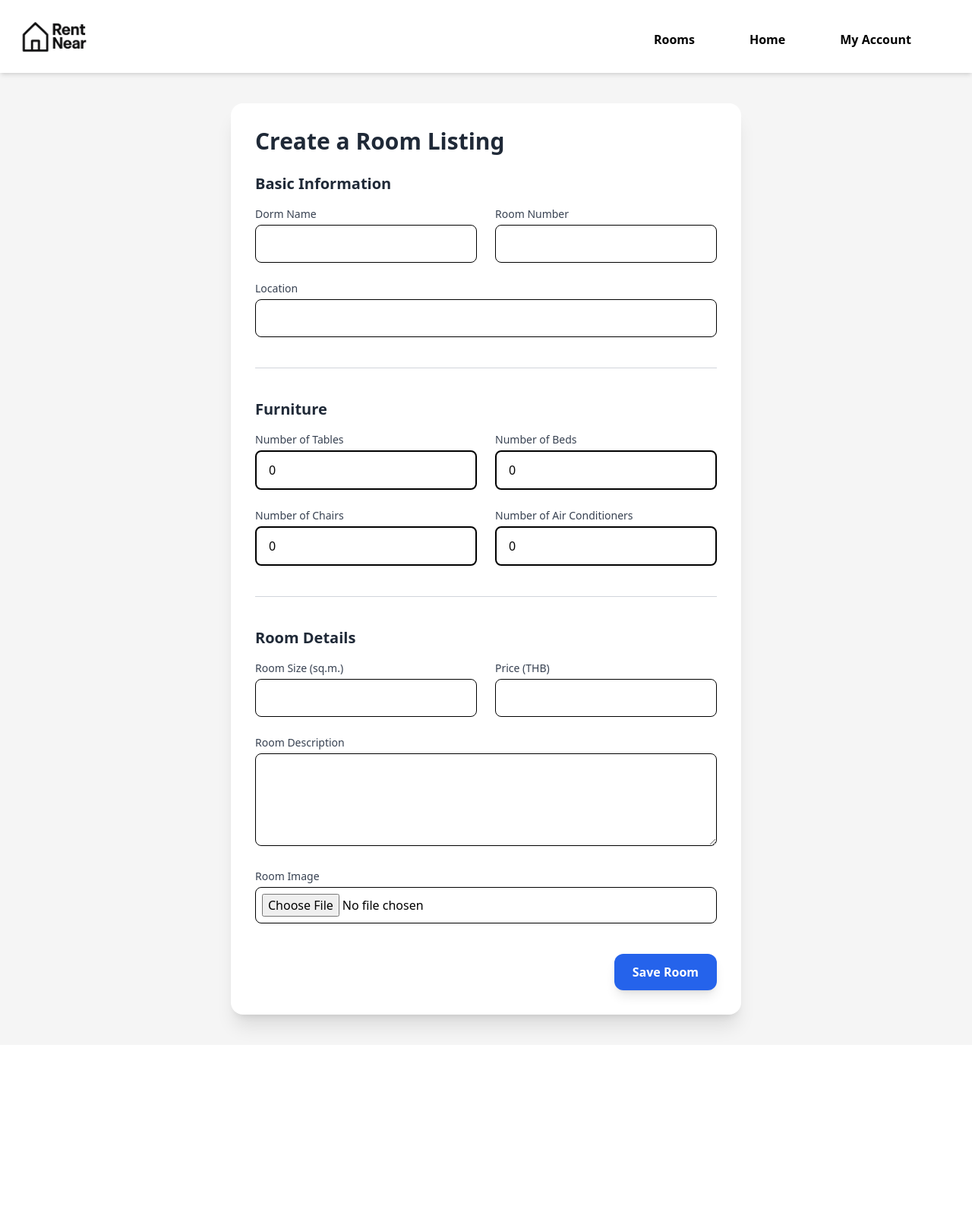
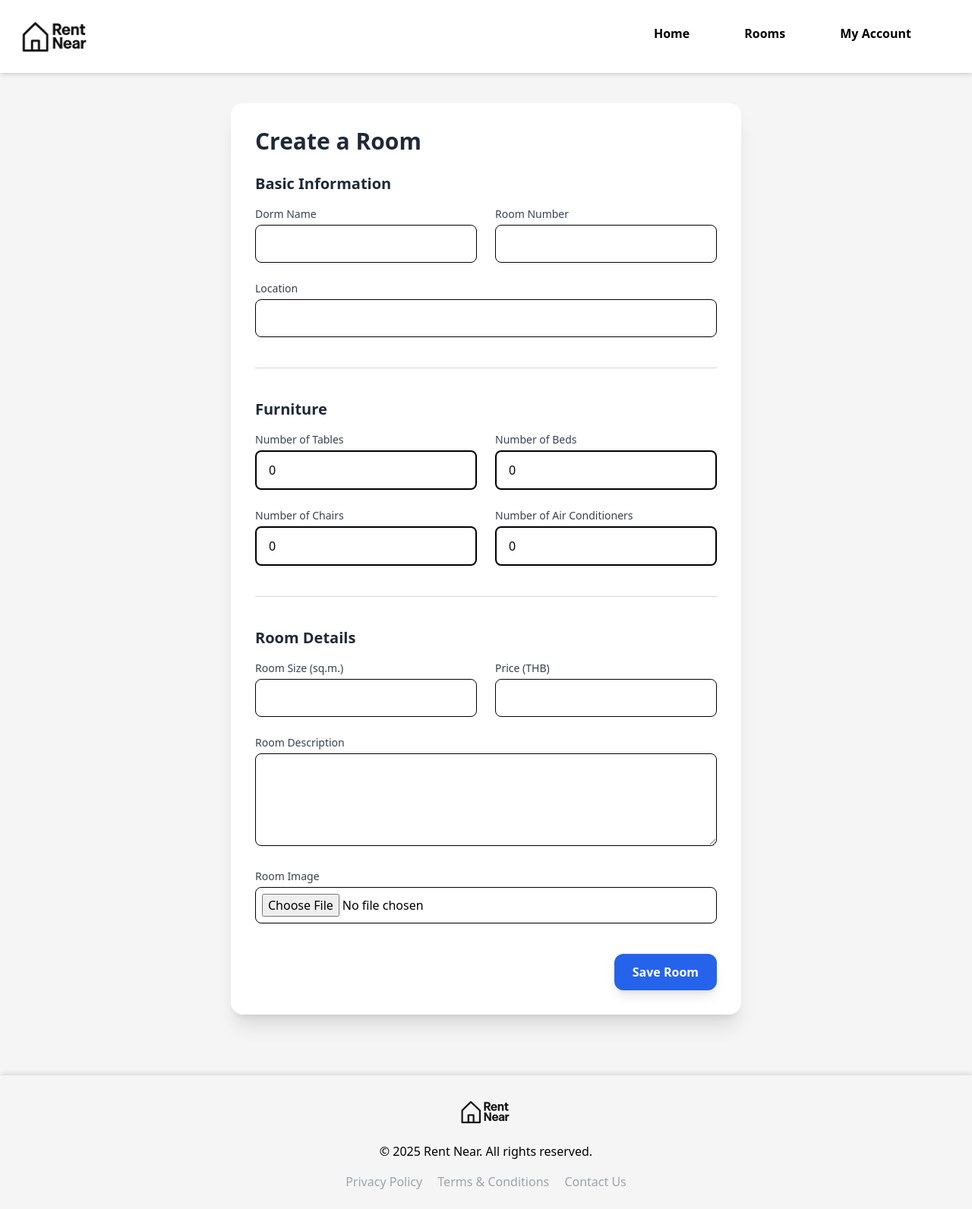
Before and after one commit to Xuli2317/DSI202, a Django app: page /room/add/ in a window 1280 px wide. Shown: the whole page at 76% size. Before the commit the page ends 1365 px from the top, so only its background shows below. Run offline with Django 5.2, Linux system fonts and the light colour scheme; some libraries are stand-ins or nearby versions.

```diff
--- a/myapp/templates/room_create.html
+++ b/myapp/templates/room_create.html
@@ -12,40 +12,55 @@
 
 <body class="bg-[#f5f5f5] font-sans">
     <!-- Header -->
-    <div class="relative flex items-center justify-between p-4 bg-white shadow-md">
+    <header class="relative flex items-center justify-between p-4 bg-white shadow-md">
         <a href="{% url 'home' %}">
             <img src="{% static 'image/logopng.png' %}" alt="Rent Near Logo" class="h-16 object-contain">
         </a>
+    </header>
+
+    <!-- Hamburger Menu Button: Mobile only -->
+    <div class="lg:hidden absolute top-7 right-10 z-20">
+        <button id="hamburger-icon" class="text-black focus:outline-none">
+            <svg xmlns="http://www.w3.org/2000/svg" class="w-8 h-8" fill="none" viewBox="0 0 24 24"
+                stroke="currentColor">
+                <path stroke-linecap="round" stroke-linejoin="round" stroke-width="2" d="M4 6h16M4 12h16M4 18h16" />
+            </svg>
+        </button>
     </div>
 
     <!-- Navigation -->
     <nav class="hidden lg:flex absolute top-5 right-10 z-10">
         <ul class="flex space-x-6 px-6 py-3 gap-4">
-            <li>
-                <a href="{% url 'all_rooms' %}"
-                    class="flex items-center justify-center px-4 py-2 text-base font-semibold text-black hover:bg-black hover:text-white rounded-md transition duration-300">
-                    Rooms
-                </a>
+            <li><a href="{% url 'home' %}"
+                    class="text-base font-semibold text-black hover:bg-black hover:text-white rounded-md transition duration-300 px-4 py-2">Home</a>
             </li>
-            <li>
-                <a href="{% url 'home' %}"
-                    class="flex items-center justify-center px-4 py-2 text-base font-semibold text-black hover:bg-black hover:text-white rounded-md transition duration-300">
-                    Home
-                </a>
+            <li><a href="{% url 'all_rooms' %}"
+                    class="text-base font-semibold text-black hover:bg-black hover:text-white rounded-md transition duration-300 px-4 py-2">Rooms</a>
             </li>
-            <li>
-                <a href="{% url 'room_create' %}"
-                    class="flex items-center justify-center px-4 py-2 text-base font-semibold text-black hover:bg-black hover:text-white rounded-md transition duration-300">
-                    My Account
-                </a>
-            </li>
+            <li><a href="{% url 'room_create' %}"
+                    class="text-base font-semibold text-black hover:bg-black hover:text-white rounded-md transition duration-300 px-4 py-2">My
+                    Account</a></li>
         </ul>
     </nav>
+
+    <!-- Mobile Navigation -->
+    <nav id="mobile-menu"
+        class="lg:hidden absolute top-20 right-0 w-full bg-white bg-opacity-45 backdrop-blur-sm z-50 hidden shadow-lg transition-all duration-300">
+        <ul class="flex flex-col items-center justify-center py-6 space-y-6">
+            <li><a href="{% url 'home' %}" class="text-black text-xl">Home</a></li>
+            <li><a href="{% url 'room_create' %}" class="text-black text-xl">Tenant</a></li>
+            <li><a href="{% url 'room_create' %}" class="text-black text-xl">Login</a></li>
+            <li><a href="{% url 'room_create' %}" class="text-black text-xl">Register</a></li>
+            <li><a href="{% url 'room_create' %}" class="text-black text-xl">My Account</a></li>
+        </ul>
+    </nav>
+
+    <div data-aos="fade-up" data-aos-duration="1000" data-aos-easing="ease-in-out">
 
         <!-- Form Section -->
         <section class="container mx-auto px-6 py-10">
             <div class="max-w-2xl mx-auto bg-white p-8 rounded-2xl shadow-xl">
-            <h2 class="text-3xl font-bold text-gray-800 mb-6">Create a Room Listing</h2>
+                <h2 class="text-3xl font-bold text-gray-800 mb-6">Create a Room </h2>
 
                 <form method="post" enctype="multipart/form-data">
                     {% csrf_token %}
@@ -56,21 +71,24 @@
                             <h3 class="text-xl font-semibold text-gray-800 mb-4">Basic Information</h3>
                             <div class="grid grid-cols-1 md:grid-cols-2 gap-6">
                                 <div>
-                                <label for="dorm_name" class="block text-sm font-medium text-gray-700 mb-1">Dorm Name</label>
+                                    <label for="dorm_name" class="block text-sm font-medium text-gray-700 mb-1">Dorm
+                                        Name</label>
                                     <input type="text" name="dorm_name" id="dorm_name"
                                         class="w-full p-3 border border-black rounded-lg focus:outline-none focus:ring-2 focus:ring-blue-500 transition"
                                         value="{{ room_form.dorm_name.value|default_if_none:'' }}" required>
                                 </div>
 
                                 <div>
-                                <label for="room_name" class="block text-sm font-medium text-gray-700 mb-1">Room Number</label>
+                                    <label for="room_name" class="block text-sm font-medium text-gray-700 mb-1">Room
+                                        Number</label>
                                     <input type="text" name="room_name" id="room_name"
                                         class="w-full p-3 border border-black rounded-lg focus:outline-none focus:ring-2 focus:ring-blue-500 transition"
                                         value="{{ room_form.room_name.value|default_if_none:'' }}" required>
                                 </div>
 
                                 <div class="md:col-span-2">
-                                <label for="location" class="block text-sm font-medium text-gray-700 mb-1">Location</label>
+                                    <label for="location"
+                                        class="block text-sm font-medium text-gray-700 mb-1">Location</label>
                                     <input type="text" name="location" id="location"
                                         class="w-full p-3 border border-black rounded-lg focus:outline-none focus:ring-2 focus:ring-blue-500 transition"
                                         value="{{ room_form.location.value|default_if_none:'' }}" required>
@@ -106,7 +124,8 @@
                                     {% endif %}
                                 </div>
                                 <div>
-                                <label class="block text-sm font-medium text-gray-700 mb-1">Number of Air Conditioners</label>
+                                    <label class="block text-sm font-medium text-gray-700 mb-1">Number of Air
+                                        Conditioners</label>
                                     {{ room_form.aircon_count }}
                                     {% if room_form.aircon_count.errors %}
                                     {% include "partials/field_errors.html" with errors=room_form.aircon_count.errors %}
@@ -122,24 +141,28 @@
                             <h3 class="text-xl font-semibold text-gray-800 mb-4">Room Details</h3>
                             <div class="grid grid-cols-1 md:grid-cols-2 gap-6">
                                 <div>
-                                <label for="size" class="block text-sm font-medium text-gray-700 mb-1">Room Size (sq.m.)</label>
+                                    <label for="size" class="block text-sm font-medium text-gray-700 mb-1">Room Size
+                                        (sq.m.)</label>
                                     <input type="number" name="size" id="size"
                                         class="w-full p-3 border border-black rounded-lg focus:outline-none focus:ring-2 focus:ring-blue-500 transition"
                                         value="{{ room_form.size.value|default_if_none:'' }}" required>
                                 </div>
                                 <div>
-                                <label for="price" class="block text-sm font-medium text-gray-700 mb-1">Price (THB)</label>
+                                    <label for="price" class="block text-sm font-medium text-gray-700 mb-1">Price
+                                        (THB)</label>
                                     <input type="number" name="price" id="price"
                                         class="w-full p-3 border border-black rounded-lg focus:outline-none focus:ring-2 focus:ring-blue-500 transition"
                                         value="{{ form.price.value|default_if_none:'' }}" required>
                                 </div>
                                 <div class="md:col-span-2">
-                                <label for="description" class="block text-sm font-medium text-gray-700 mb-1">Room Description</label>
+                                    <label for="description" class="block text-sm font-medium text-gray-700 mb-1">Room
+                                        Description</label>
                                     <textarea name="description" id="description" rows="4"
                                         class="w-full p-3 border border-black rounded-lg focus:outline-none focus:ring-2 focus:ring-blue-500 transition">{{ form.description.value|default_if_none:'' }}</textarea>
                                 </div>
                                 <div class="md:col-span-2">
-                                <label for="image" class="block text-sm font-medium text-gray-700 mb-1">Room Image</label>
+                                    <label for="image" class="block text-sm font-medium text-gray-700 mb-1">Room
+                                        Image</label>
                                     <input type="file" name="image" id="image"
                                         class="w-full p-2 border border-black rounded-lg focus:outline-none focus:ring-2 focus:ring-blue-500 transition">
                                     {% if room_form.image.errors %}
@@ -164,10 +187,31 @@
                 </form>
             </div>
         </section>
+    </div>
+
+    <!-- Footer -->
+    <footer class="bg-[#f5f5f5] text-black text-center p-6 mt-10 shadow-[0_-4px_6px_-1px_rgba(0,0,0,0.1)]">
+        <div class="container mx-auto">
+            <div class="mb-4">
+                <img src="{% static 'image/logopng.png' %}" alt="Rent Near Logo" class="h-12 mx-auto">
+            </div>
+            <p class="text-sm md:text-base text-black">&copy; 2025 Rent Near. All rights reserved.</p>
+            <div class="mt-4 space-x-4">
+                <a href="#" class="text-gray-400 hover:text-gray-200 transition duration-300">Privacy Policy</a>
+                <a href="#" class="text-gray-400 hover:text-gray-200 transition duration-300">Terms & Conditions</a>
+                <a href="#" class="text-gray-400 hover:text-gray-200 transition duration-300">Contact Us</a>
+            </div>
+        </div>
+    </footer>
 
     <script src="https://unpkg.com/aos@2.3.4/dist/aos.js"></script>
     <script>
         AOS.init();
+
+        document.getElementById('hamburger-icon').addEventListener('click', function () {
+            var menu = document.getElementById('mobile-menu');
+            menu.classList.toggle('hidden');
+        });
     </script>
 </body>
 
```
Also changed, not shown: myapp/templates/home.html (+24 -27 lines), db.sqlite3, media/room_images/bedroom-7132435_1280.jpg (added). Lines whose indentation alone changed are shown as unchanged.
